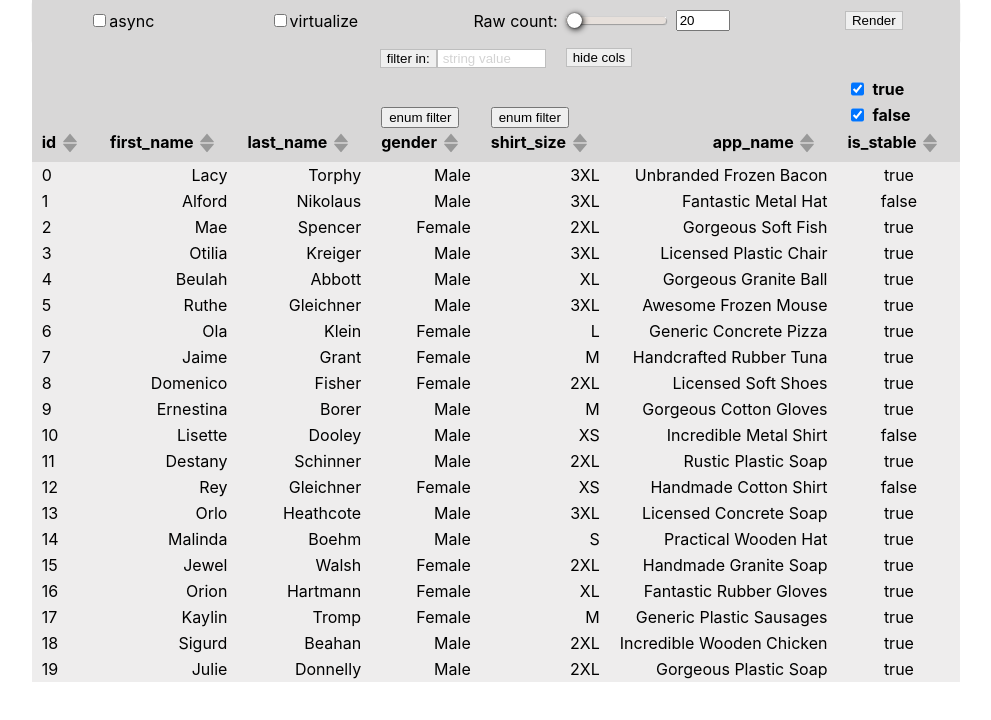
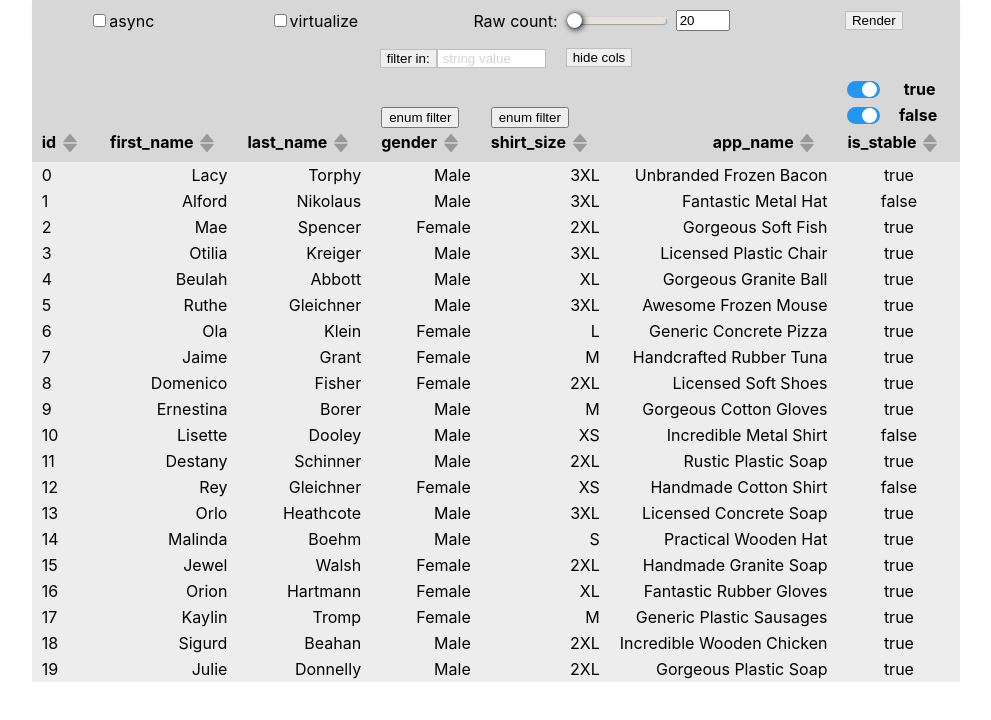
Before and after one commit to ineg22/datagrid, a React (Create React App) app: page / in a window 1280 px wide. Shown: the top 720 px of the page, without its empty margins (144-1135 px from the left). Built offline with nearby package versions, Linux system fonts and the light colour scheme.

Commit message:
refactor: toggle styles, load from localstorage

```diff
--- a/src/App.tsx
+++ b/src/App.tsx
@@ -10,6 +10,7 @@ import {
   setEnumFilterParams,
   changeFilterValue,
   changeFilteredColumns,
+  transformPersons,
 } from './actions/index';
 import { StateType } from './types/index';
 import { initialEnumFilterParams } from './constants/columns';
@@ -43,7 +44,18 @@ const App: React.FC = () => {
   };
 
   useEffect(() => {
-    renderTable(rawCount);
+    const tableParamsString = window.localStorage.getItem('tableParams');
+
+    if (!tableParamsString) {
+      renderTable(rawCount);
+    } else {
+      if (isAsync) {
+        dispatch(thunkLoadData(rawCount));
+      } else {
+        dispatch(loadOffline(rawCount));
+      }
+      dispatch(transformPersons());
+    }
   }, []);
 
   return (
--- a/src/components/Table/TableHeader/EnumFilterWidget/EnumFilterWidget.scss
+++ b/src/components/Table/TableHeader/EnumFilterWidget/EnumFilterWidget.scss
@@ -1,3 +1,64 @@
 .checkboxWrapper__enum {
   margin-right: 10px;
 }
+
+.toggleWrapper {
+  display: flex;
+  flex-direction: column;
+}
+
+.checkboxWrapper__toggle {
+  position: relative;
+  justify-content: space-around;
+  align-items: center;
+  // display: inline-block;
+
+  input {
+    width: 0;
+    height: 0;
+
+    opacity: 0;
+  }
+
+  input:checked {
+    & + .slider {
+      background-color: #2196f3;
+    }
+
+    & + .slider::before {
+      -webkit-transform: translateX(13px);
+      -ms-transform: translateX(13px);
+      transform: translateX(13px);
+    }
+  }
+}
+
+.slider {
+  position: absolute;
+  left: 0;
+  width: 33px;
+  height: 17px;
+  background-color: #cccccc;
+
+  border-radius: 15px;
+  cursor: pointer;
+
+  -webkit-transition: 0.4s;
+  transition: 0.4s;
+
+  &::before {
+    content: '';
+    position: absolute;
+    bottom: 1px;
+    left: 2px;
+
+    width: 15px;
+    height: 15px;
+
+    background-color: white;
+    border-radius: 50%;
+
+    -webkit-transition: 0.4s;
+    transition: 0.4s;
+  }
+}
--- a/src/components/Table/TableHeader/EnumFilterWidget/EnumFilterWidget.tsx
+++ b/src/components/Table/TableHeader/EnumFilterWidget/EnumFilterWidget.tsx
@@ -37,9 +37,10 @@ const EnumFilterWidget: React.FC<Props> = ({ col }) => {
       <div className="toggleWrapper">
         {currentFilterValues.length &&
           currentFilterValues.map((el, i) => (
-            <label className="checkboxWrapper" key={i}>
+            <label className="checkboxWrapper checkboxWrapper__toggle" key={i}>
               <input type="checkbox" name={`column${i}`} id={`column${i}`} data-columns={i} onChange={checkboxHandler} checked={el} />
-              {MUSK_MAP[col][i]}
+              <span className="slider"></span>
+              <span>{MUSK_MAP[col][i]}</span>
             </label>
           ))}
       </div>
```
